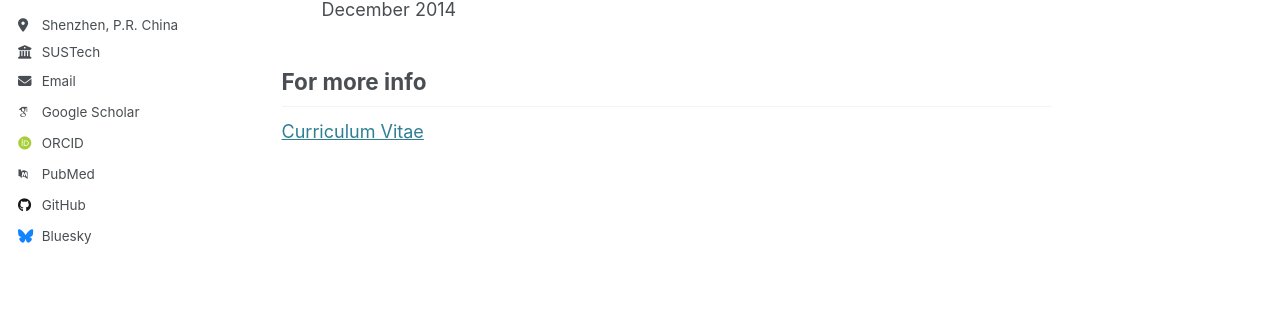
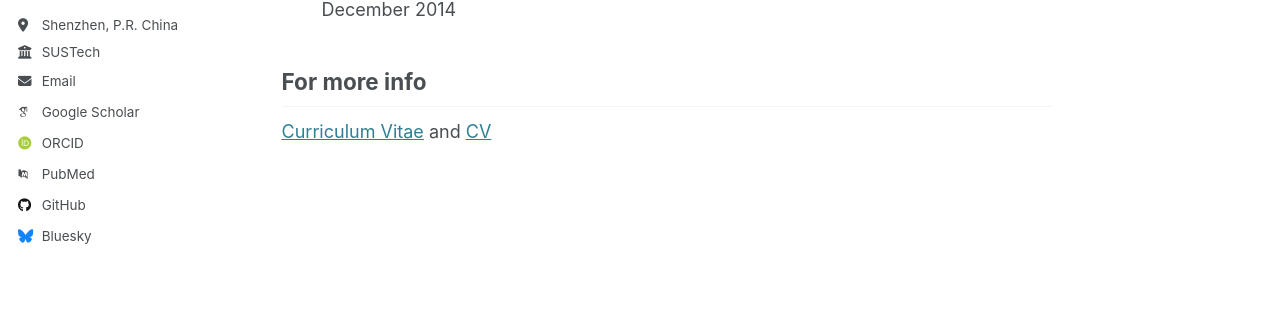
Before and after one commit to SihengYi/SihengYi.github.io, a Jekyll site: the page built from _pages/about.md, in a window 1280 px wide and 900 px high, scrolled down 520 px. Shown: the part 351-665 px from the top of the window. Built offline with Jekyll 4.4.1, drawn with Linux system fonts in a browser that asks for light colours; some web fonts are replaced; a file with an impossible date is left out.

Commit message:
Update about.md

```diff
--- a/_pages/about.md
+++ b/_pages/about.md
@@ -38,4 +38,4 @@ Awards and Fellowships
 
 For more info
 ------
-[Curriculum Vitae](files/CV.pdf)
+[Curriculum Vitae](files/CV.pdf) and [CV](http://sihengyi.github.io/files/CV.pdf)
```
